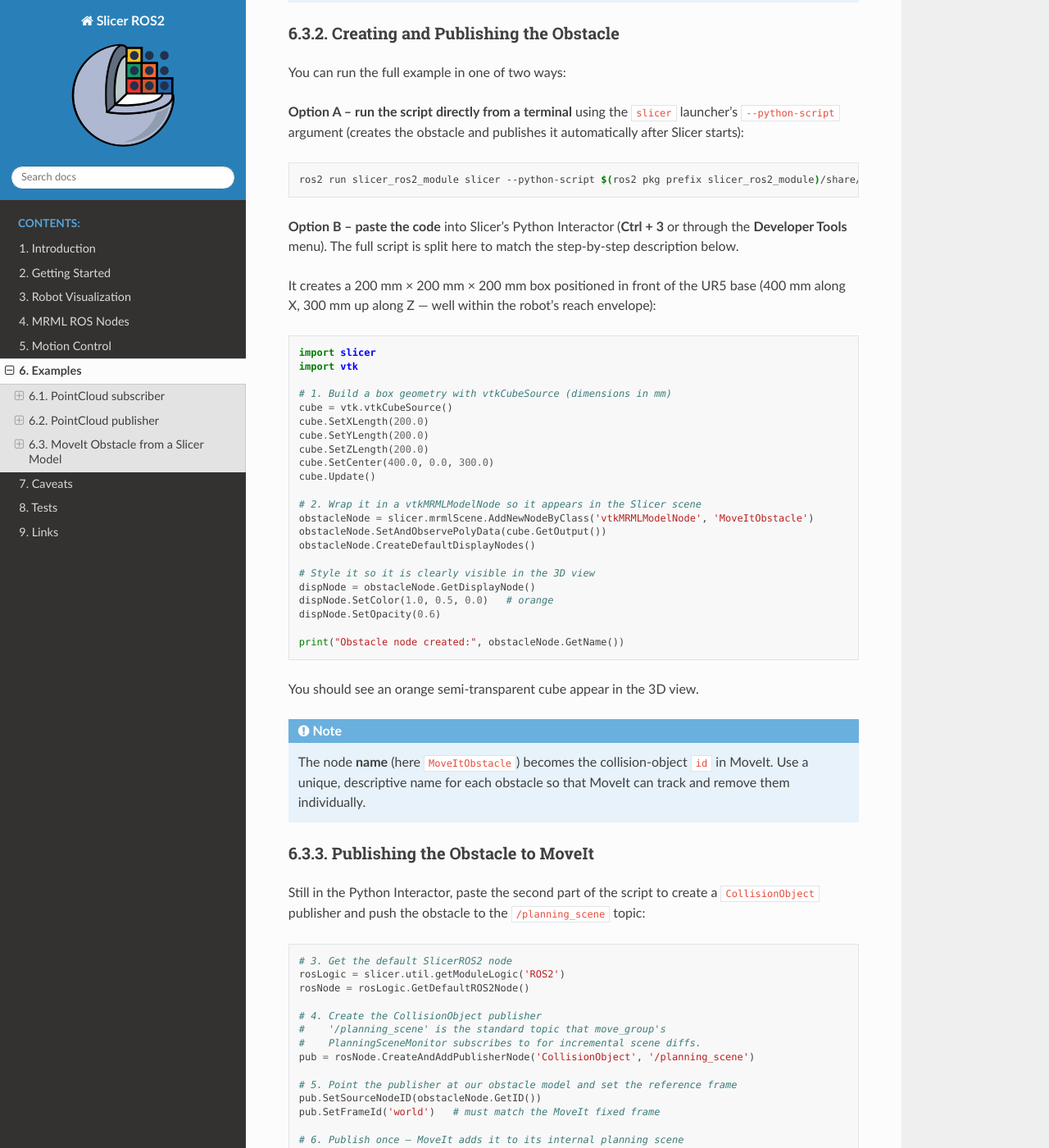
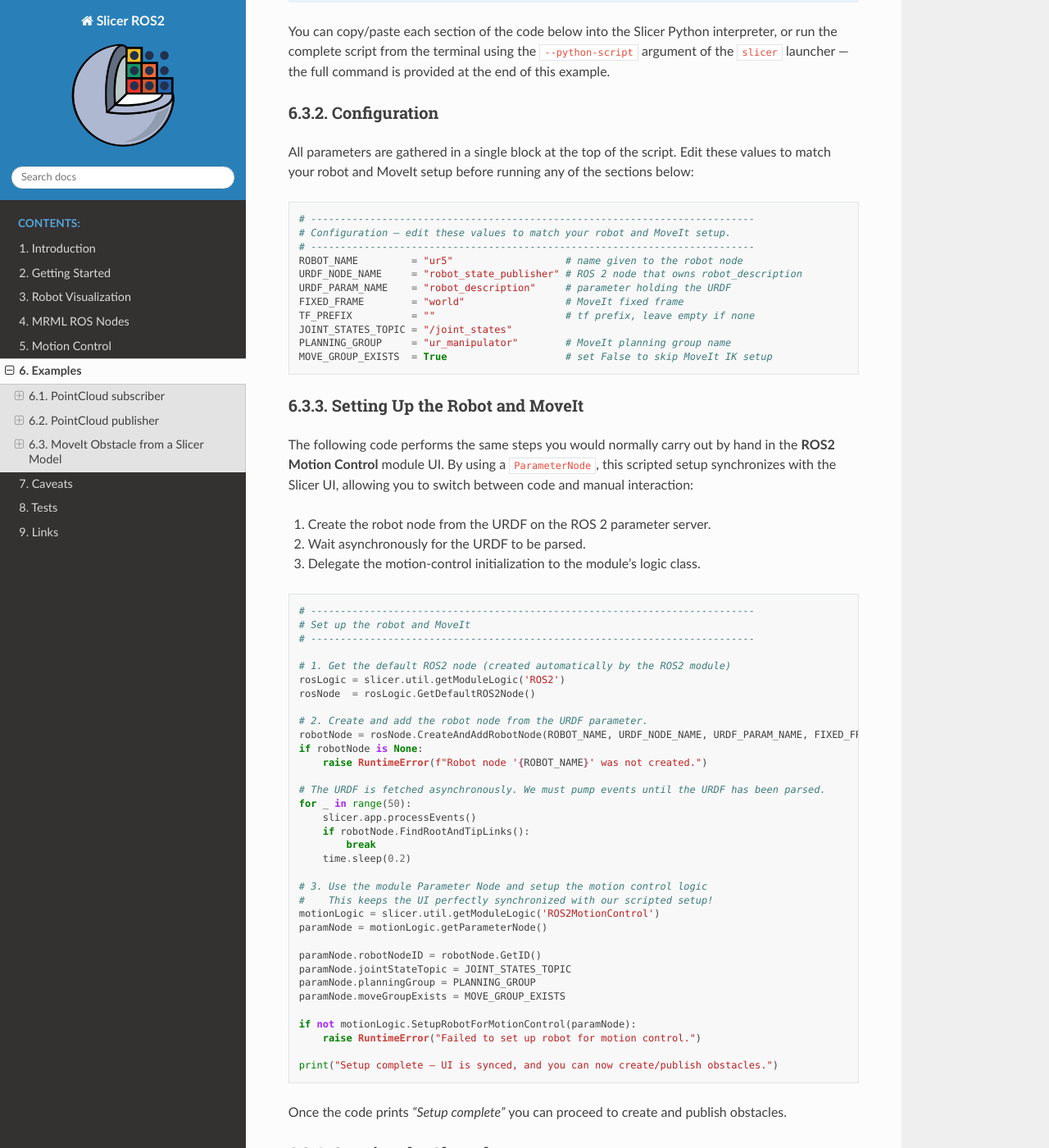
Before and after one commit to rosmed/slicer_ros2_module, a Sphinx documentation site: the page built from docs/pages/examples.rst, in a window 1280 px wide and 1400 px high, scrolled down 4240 px. Shown: the whole window at 82% size. Built offline with Sphinx 7.4.7 and the Read the Docs theme 3.1.0, drawn with Linux system fonts in a browser that asks for light colours; some of the changed text lies outside the part shown.

Commit message:
Refactor UI and Documentation for ROS2 Motion Control
- Updated the UI labels in ROS2MotionControl.ui for clarity, changing "Load Robot" to "Robot" and "Robot Name:" to "Robot:". Enhanced button text to "Use Selected Robot".
- Removed unused robotComboBox and related connections from the UI.
- Modified TrajectoryGenerators.py to correct the case of the method name from "setupIKmoveit()" to "SetupIKMoveIt()".
- Enhanced moveit_obstacle.py documentation with configuration and setup sections, improving clarity on how to create and publish obstacles.
- Updated examples.rst to reflect changes in the moveit_obstacle.py script, including clearer instructions for running the script and verifying the obstacle in MoveIt.
- Simplified the argument handling in the slicer script to allow for a single Python script execution without chaining.

```diff
--- a/docs/code/moveit_obstacle.py
+++ b/docs/code/moveit_obstacle.py
@@ -1,7 +1,64 @@
 import slicer
 import vtk
+import time
 
-# 1. Build a box geometry with vtkCubeSource (dimensions in mm)
+# [doc: config]
+# ---------------------------------------------------------------------------
+# Configuration – edit these values to match your robot and MoveIt setup.
+# ---------------------------------------------------------------------------
+ROBOT_NAME         = "ur5"                   # name given to the robot node
+URDF_NODE_NAME     = "robot_state_publisher" # ROS 2 node that owns robot_description
+URDF_PARAM_NAME    = "robot_description"     # parameter holding the URDF
+FIXED_FRAME        = "world"                 # MoveIt fixed frame
+TF_PREFIX          = ""                      # tf prefix, leave empty if none
+JOINT_STATES_TOPIC = "/joint_states"
+PLANNING_GROUP     = "ur_manipulator"        # MoveIt planning group name
+MOVE_GROUP_EXISTS  = True                    # set False to skip MoveIt IK setup
+# [end: config]
+
+# [doc: setup]
+# ---------------------------------------------------------------------------
+# Set up the robot and MoveIt
+# ---------------------------------------------------------------------------
+
+# 1. Get the default ROS2 node (created automatically by the ROS2 module)
+rosLogic = slicer.util.getModuleLogic('ROS2')
+rosNode  = rosLogic.GetDefaultROS2Node()
+
+# 2. Create and add the robot node from the URDF parameter.
+robotNode = rosNode.CreateAndAddRobotNode(ROBOT_NAME, URDF_NODE_NAME, URDF_PARAM_NAME, FIXED_FRAME, TF_PREFIX)
+if robotNode is None:
+    raise RuntimeError(f"Robot node '{ROBOT_NAME}' was not created.")
+
+# The URDF is fetched asynchronously. We must pump events until the URDF has been parsed.
+for _ in range(50):
+    slicer.app.processEvents()
+    if robotNode.FindRootAndTipLinks():
+        break
+    time.sleep(0.2)
+
+# 3. Use the module Parameter Node and setup the motion control logic
+#    This keeps the UI perfectly synchronized with our scripted setup!
+motionLogic = slicer.util.getModuleLogic('ROS2MotionControl')
+paramNode = motionLogic.getParameterNode()
+
+paramNode.robotNodeID = robotNode.GetID()
+paramNode.jointStateTopic = JOINT_STATES_TOPIC
+paramNode.planningGroup = PLANNING_GROUP
+paramNode.moveGroupExists = MOVE_GROUP_EXISTS
+
+if not motionLogic.SetupRobotForMotionControl(paramNode):
+    raise RuntimeError("Failed to set up robot for motion control.")
+
+print("Setup complete – UI is synced, and you can now create/publish obstacles.")
+# [end: setup]
+
+# [doc: geometry]
+# ---------------------------------------------------------------------------
+# Create the obstacle geometry
+# ---------------------------------------------------------------------------
+
+# Build a box geometry with vtkCubeSource (dimensions in mm)
 cube = vtk.vtkCubeSource()
 cube.SetXLength(200.0)
 cube.SetYLength(200.0)
@@ -9,7 +66,7 @@
 cube.SetCenter(400.0, 0.0, 300.0)
 cube.Update()
 
-# 2. Wrap it in a vtkMRMLModelNode so it appears in the Slicer scene
+# Wrap it in a vtkMRMLModelNode so it appears in the Slicer scene
 obstacleNode = slicer.mrmlScene.AddNewNodeByClass('vtkMRMLModelNode', 'MoveItObstacle')
 obstacleNode.SetAndObservePolyData(cube.GetOutput())
 obstacleNode.CreateDefaultDisplayNodes()
@@ -20,21 +77,16 @@
 dispNode.SetOpacity(0.6)
 
 print("Obstacle node created:", obstacleNode.GetName())
+# [end: geometry]
 
-# 3. Get the default SlicerROS2 node
-rosLogic = slicer.util.getModuleLogic('ROS2')
-rosNode = rosLogic.GetDefaultROS2Node()
+# [doc: publish]
+# ---------------------------------------------------------------------------
+# Publish the obstacle to the MoveIt planning scene
+# ---------------------------------------------------------------------------
 
-# 4. Create the CollisionObject publisher
-#    '/planning_scene' is the standard topic that move_group's
-#    PlanningSceneMonitor subscribes to for incremental scene diffs.
-pub = rosNode.CreateAndAddPublisherNode('CollisionObject', '/planning_scene')
-
-# 5. Point the publisher at our obstacle model and set the reference frame
-pub.SetSourceNodeID(obstacleNode.GetID())
-pub.SetFrameId('world')   # must match the MoveIt fixed frame
-
-# 6. Publish once – MoveIt adds it to its internal planning scene
-pub.Publish()
+# Mark and publish the model as a MoveIt collision object.
+if not motionLogic.AddMoveItObstacle(obstacleNode, FIXED_FRAME, robotNode):
+    raise RuntimeError("Failed to publish obstacle to MoveIt.")
 
 print("Obstacle published to MoveIt planning scene.")
+# [end: publish]
--- a/docs/pages/examples.rst
+++ b/docs/pages/examples.rst
@@ -129,29 +129,54 @@
    native unit). The SlicerROS2 module automatically converts them to metres when
    publishing to ROS 2.
 
-Creating and Publishing the Obstacle
-=====================================
+You can copy/paste each section of the code below into the Slicer Python
+interpreter, or run the complete script from the terminal using the
+``--python-script`` argument of the ``slicer`` launcher — the full command
+is provided at the end of this example.
 
-You can run the full example in one of two ways:
+Configuration
+=============
 
-**Option A – run the script directly from a terminal** using the ``slicer`` launcher's
-``--python-script`` argument (creates the obstacle and publishes it automatically after
-Slicer starts):
-
-.. code-block:: bash
-
-   ros2 run slicer_ros2_module slicer --python-script $(ros2 pkg prefix slicer_ros2_module)/share/slicer_ros2_module/docs/code/moveit_obstacle.py
-
-**Option B – paste the code** into Slicer's Python Interactor (**Ctrl + 3** or through
-the **Developer Tools** menu). The full script is split here to match the step-by-step
-description below.
-
-It creates a 200 mm × 200 mm × 200 mm box positioned in front of the UR5
-base (400 mm along X, 300 mm up along Z — well within the robot's reach envelope):
+All parameters are gathered in a single block at the top of the script.
+Edit these values to match your robot and MoveIt setup before running
+any of the sections below:
 
 .. literalinclude:: ../code/moveit_obstacle.py
    :language: python
-   :lines: 1-22
+   :start-after: [doc: config]
+   :end-before: [end: config]
+
+Setting Up the Robot and MoveIt
+================================
+
+The following code performs the same steps you would normally carry out
+by hand in the **ROS2 Motion Control** module UI. By using a ``ParameterNode``,
+this scripted setup synchronizes with the Slicer UI, allowing you
+to switch between code and manual interaction:
+
+1. Create the robot node from the URDF on the ROS 2 parameter server.
+2. Wait asynchronously for the URDF to be parsed.
+3. Delegate the motion-control initialization to the module's logic class.
+
+.. literalinclude:: ../code/moveit_obstacle.py
+   :language: python
+   :start-after: [doc: setup]
+   :end-before: [end: setup]
+
+Once the code prints *"Setup complete"* you can proceed to create and
+publish obstacles.
+
+Creating the Obstacle
+=====================
+
+The following code creates a 200 mm × 200 mm × 200 mm box positioned in front
+of the UR5 base (400 mm along X, 300 mm up along Z — well within the robot's
+reach envelope):
+
+.. literalinclude:: ../code/moveit_obstacle.py
+   :language: python
+   :start-after: [doc: geometry]
+   :end-before: [end: geometry]
 
 You should see an orange semi-transparent cube appear in the 3D view.
 
@@ -164,19 +189,30 @@
 Publishing the Obstacle to MoveIt
 ==================================
 
-Still in the Python Interactor, paste the second part of the script to create a
-``CollisionObject`` publisher and push the obstacle to the ``/planning_scene`` topic:
+Paste the final section to mark the model as a MoveIt obstacle and publish it
+as a ``CollisionObject``:
 
 .. literalinclude:: ../code/moveit_obstacle.py
    :language: python
-   :lines: 24-40
+   :start-after: [doc: publish]
+   :end-before: [end: publish]
 
 .. note::
 
-   ``/planning_scene`` is the ROS 2 / MoveIt 2 standard topic for planning-scene
-   diffs. The ``move_group`` node's ``PlanningSceneMonitor`` subscribes to it and
-   updates its internal representation upon receipt. This is equivalent to what
-   MoveIt's ``PlanningSceneInterface::applyCollisionObject()`` does under the hood.
+   ``/collision_object`` is the ROS 2 / MoveIt 2 standard topic for
+   ``moveit_msgs/msg/CollisionObject`` messages.  The ``move_group`` node's
+   ``PlanningSceneMonitor`` subscribes to it and updates its internal
+   planning scene upon receipt.
+
+Running the Complete Example from the Terminal
+===============================================
+
+To run all four sections as a single unattended script (Slicer starts, loads
+the robot, creates and publishes the obstacle, then stays open):
+
+.. code-block:: bash
+
+   ros2 run slicer_ros2_module slicer --python-script $(ros2 pkg prefix slicer_ros2_module)/share/slicer_ros2_module/docs/code/moveit_obstacle.py
 
 Verifying the Obstacle in MoveIt
 ================================
@@ -187,10 +223,15 @@
 
    source ~/ros2_ws/install/setup.bash
    ros2 service call /get_planning_scene moveit_msgs/srv/GetPlanningScene \
-       "{components: {components: 1}}"
+       "{components: {components: 24}}"
 
 Look for an entry whose ``id`` matches ``MoveItObstacle`` in the response's
 ``world.collision_objects`` list.
+
+The value ``24`` requests MoveIt's ``WORLD_OBJECT_NAMES`` and
+``WORLD_OBJECT_GEOMETRY`` components (``8 + 16``). Requesting only component
+``1`` returns scene settings, so the ``world.collision_objects`` field may look
+empty even when the object has been received.
 
 Alternatively, open RViz (``ros2 launch slicer_ros2_module ur_sim_control.launch.py launch_rviz:=true``),
 add a **PlanningScene** display, and the orange box will appear in the 3D view
```
Also changed, not shown: 17 other files.
